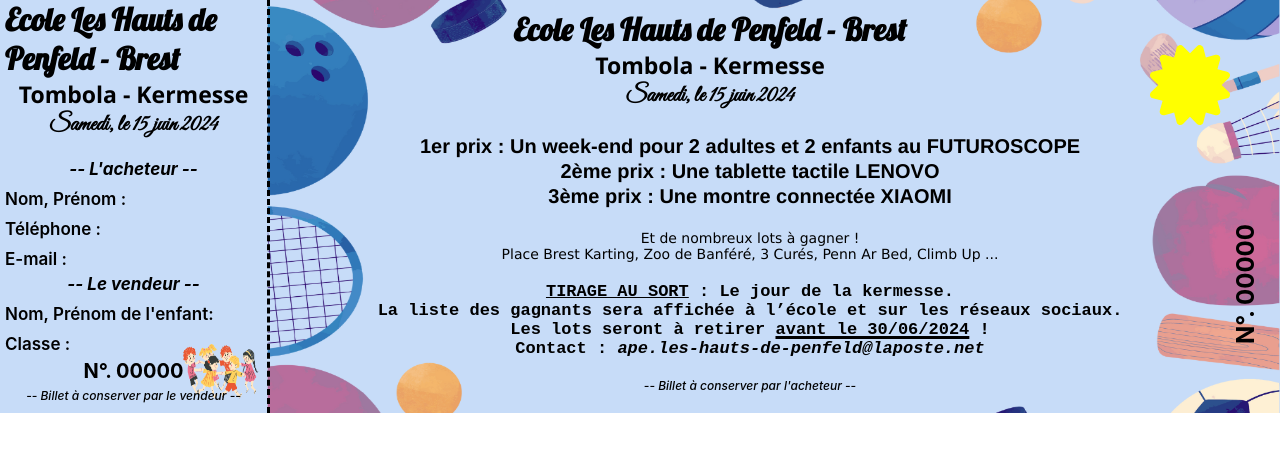
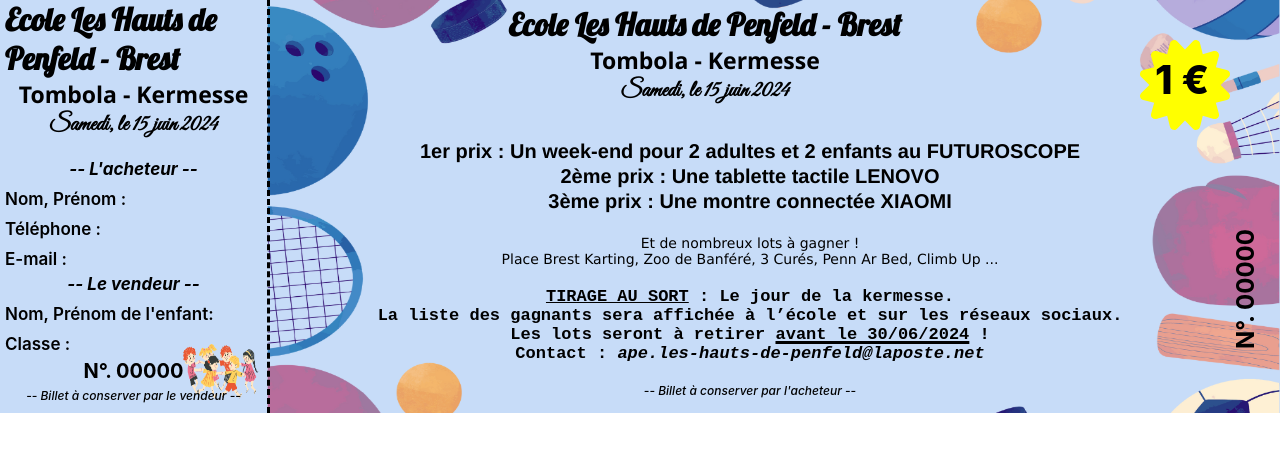
Before and after one commit to VSABernard/ticket-tombola, a React (Create React App) app: page / in a window 1280 px wide. Shown: the top 452 px of the page. Built offline with nearby package versions, Linux system fonts and the light colour scheme.

Commit message:
Fix price's badge

```diff
--- a/src/components/Infos/Infos.css
+++ b/src/components/Infos/Infos.css
@@ -15,14 +15,16 @@
 }
 
 .badge {
-    font-size: 35px;
+    font-size: 40px;
     font-weight: 800;
     position: absolute;
+    margin-top: -75px;
+    margin-left: 15px;
 }
 
 .icon {
-    height: 80px;
-    width: 80px;
+    height: 90px;
+    width: 90px;
     margin-top: 35px;
     margin-right: 50px;
     color: yellow;
--- a/src/components/Infos/Infos.jsx
+++ b/src/components/Infos/Infos.jsx
@@ -12,7 +12,7 @@ const Infos = () => {
                 <Header className='header-infos'/>
                 <div className="span-badge">
                     <FontAwesomeIcon className="icon" icon={faCertificate} />
-                    <span class="badge">1 €</span>
+                    <p class="badge">1 €</p>
                 </div>
 
             </div>
```
